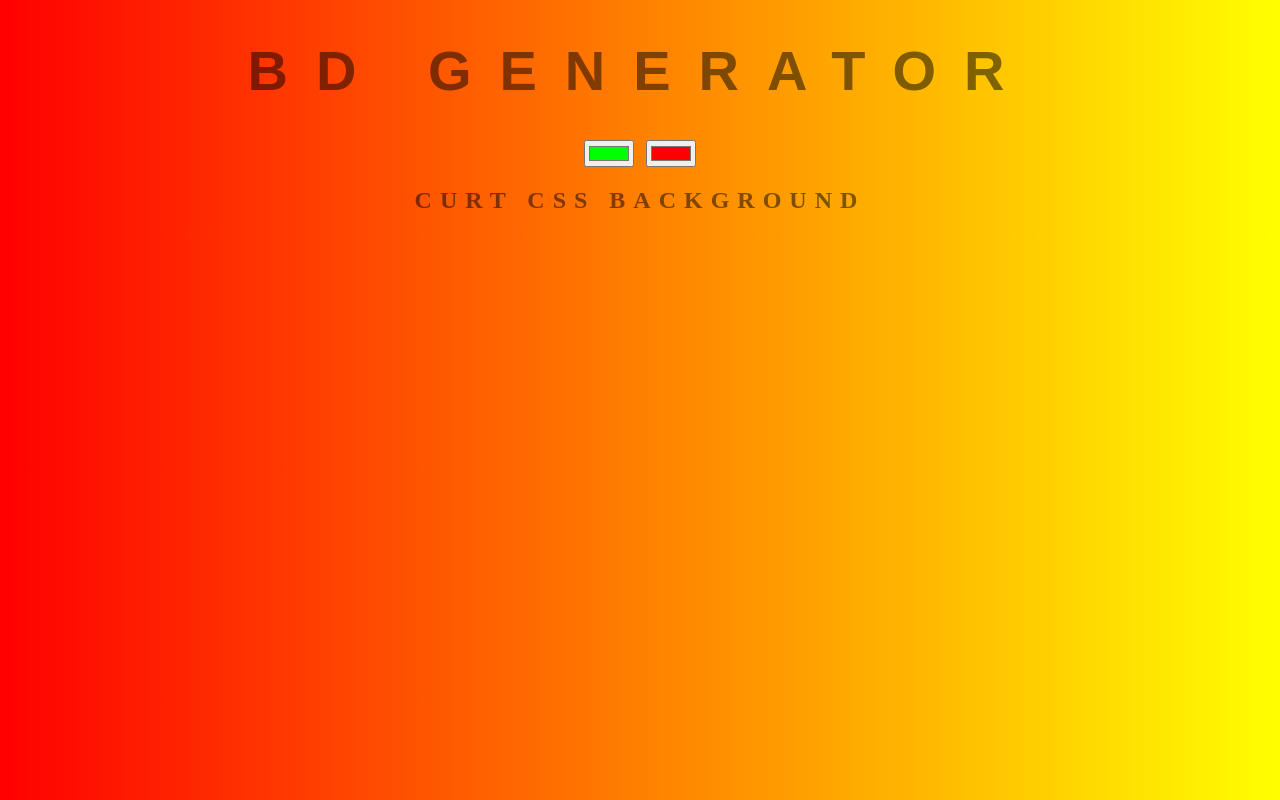
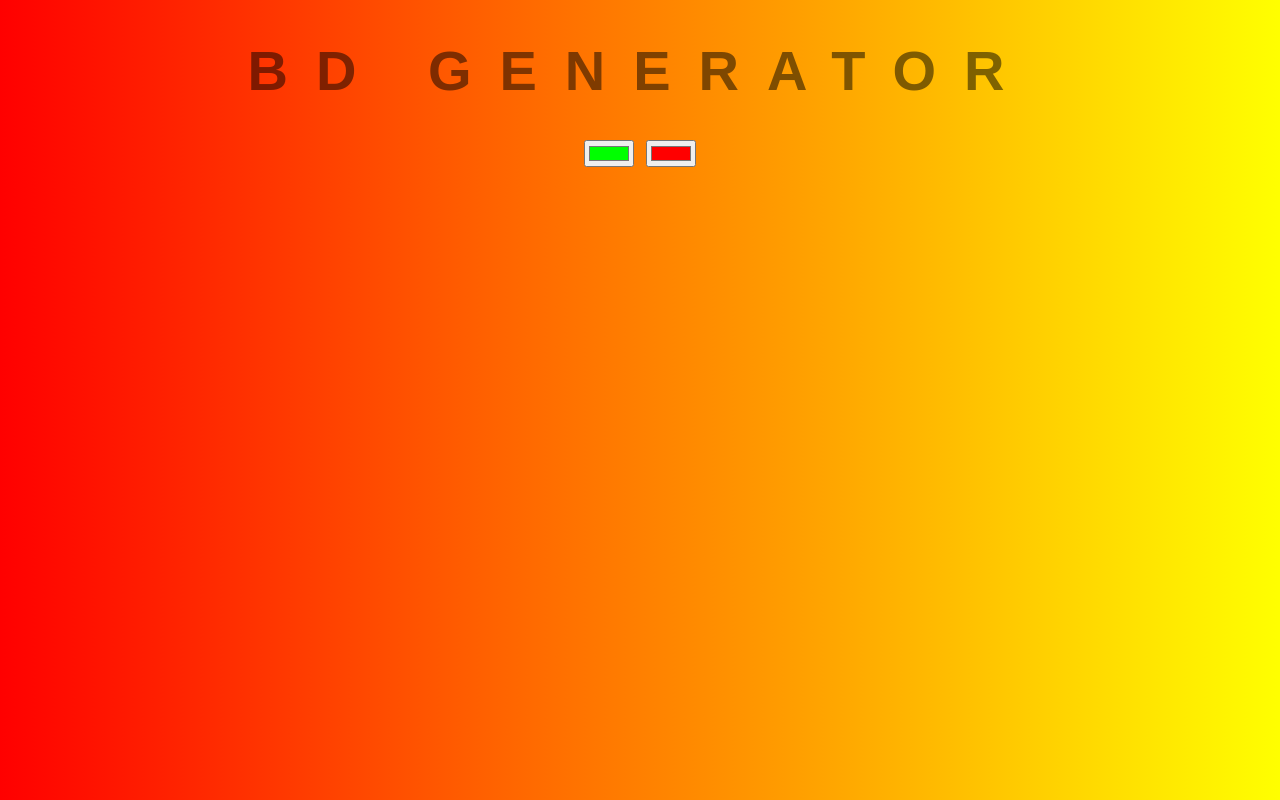
Before and after one commit to onyiafranklin/backgroundgeneratorone, a plain HTML site: page index.html in a window 1280 px wide. Drawn offline with Linux system fonts and the light colour scheme.

Commit message:
new change remove headr

```diff
--- a/index.html
+++ b/index.html
@@ -8,7 +8,7 @@
 	<h1>Bd Generator</h1>
 	<input class="color1" type="color" name="color1" value="#00ff00">
 	<input class="color2" type="color" name="color2" value="#ff0000">
-	<h2>Curt CSS Background</h2>
+
 	<h3></h3>
 	<script type="text/javascript" src="script.js"></script>
 </body>
```
